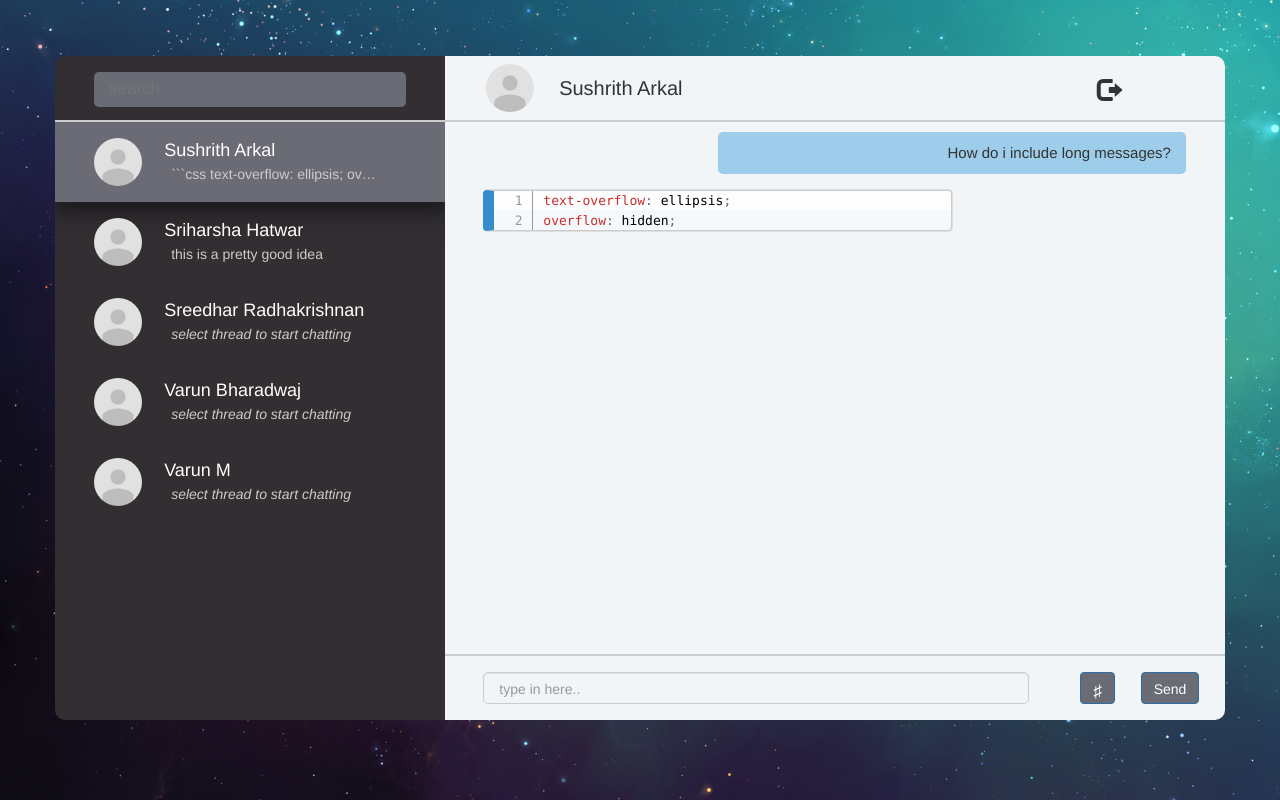
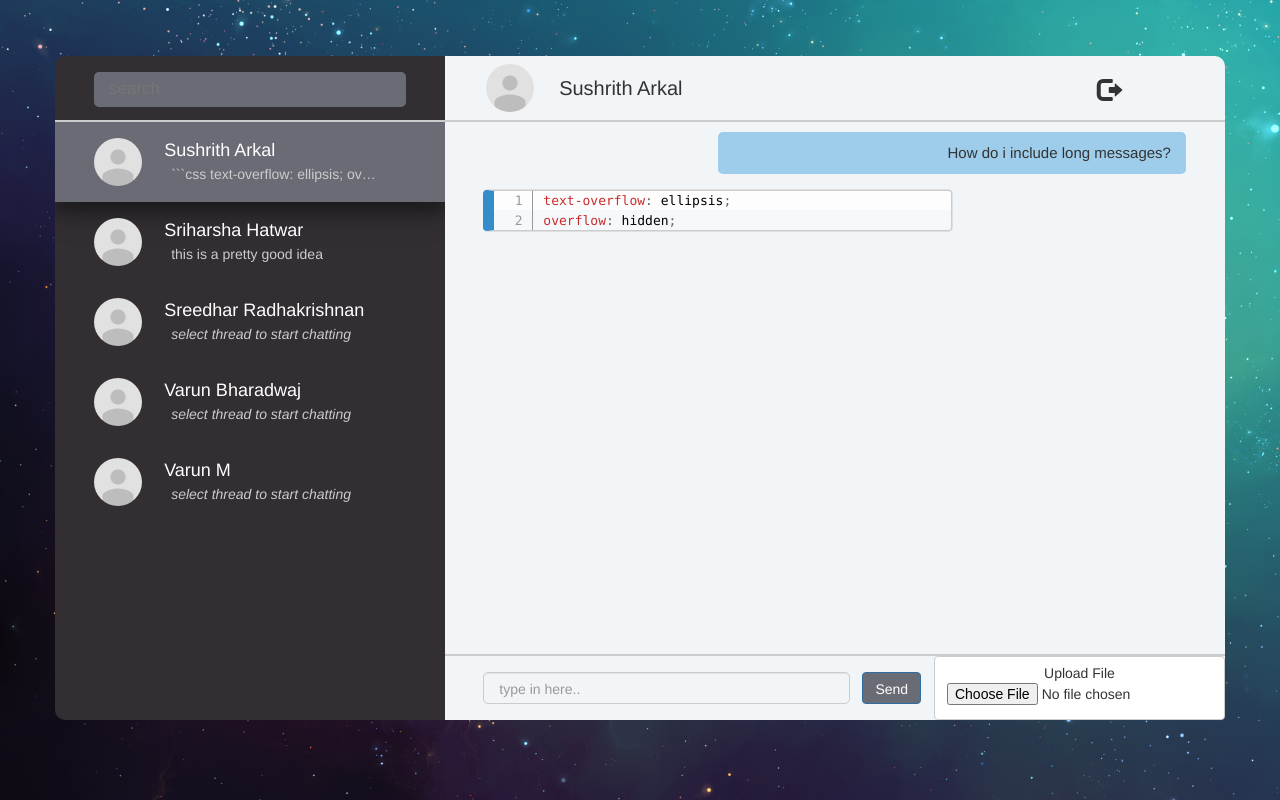
Before and after one commit to lolster/flyly-chat-app, a PHP site: page /chat.php in a window 1280 px wide. Run offline with PHP 8.4, Linux system fonts and the light colour scheme; a user stored in the database is signed in; data comes from the database, SQL or seed files in the repository; some web fonts are replaced.

Commit message:
Added ability to read from local file in msg input
Automatically detects extensions from filename and puts appropriate styling, and default styling otherwise.

````diff
--- /dev/null
+++ b/public/javascripts/fileRead.js
@@ -0,0 +1,36 @@
+$(window).on('load', ()=>{
+	var re = /(?:\.([^.]+))?$/;
+
+	var mappings = {};
+	mappings['py'] = 'python';
+	mappings['c'] = 'c';
+	mappings['cpp'] = 'cpp';
+	mappings['java'] = 'java';
+	mappings['js'] = 'javascript';
+	mappings['txt'] = '';
+	mappings['php'] = 'php';
+	mappings['css'] = 'css';
+	mappings['html'] = 'html';
+	mappings['sql'] = 'sql';
+
+	$('#file-in').on('change', (event) => {
+		if(event.target.value && event.target.value.length != 0) {
+			var ext = re.exec(event.target.value)[1];
+			console.log("filename ext: " + ext);
+			var file = event.target.files[0];
+			var reader = new FileReader();
+			reader.onload = function(e) {
+				// console.log(mappings);
+				// console.log(ext);
+				// console.log(mappings[ext]);
+				// console.log(this.result);
+				if(mappings[ext])
+					$('#msg-box').val('```' + mappings[ext] + '\n' + this.result + '\n```\n');
+				else
+					$('#msg-box').val('```' + '\n' + this.result + '\n```\n');
+			}
+			reader.readAsText(file);
+			event.target.value = "";
+		}
+	})
+});
--- a/public/stylesheets/styles.css
+++ b/public/stylesheets/styles.css
@@ -469,7 +469,8 @@ a:hover {
 /* send button */
 #send-btn {
 	height: 4vh;
-	margin-right: 2vw;
+	margin-right: 1vw;
+	margin-left: 1vw;
 	background-color: #6A6C75;
 	color: white;
 	align-self: center;
--- a/views/chat.php
+++ b/views/chat.php
@@ -31,6 +31,7 @@
 		<script src="../public/javascripts/sendMsg.js"></script>
 		<script src="../public/javascripts/selectThread.js"></script>
 		<script src="../public/javascripts/search.js"></script>
+		<script src="../public/javascripts/fileRead.js"></script>
 	</head>
 
 	<body>
@@ -69,9 +70,12 @@
 					<div id="msg-input">
 						<textarea id="msg-box" class="form-control" rows="2" required="required" onclick="expandChatArea()" placeholder="type in here.."></textarea>
 						<!-- button to attach file to send code -->
-						<button type="submit" id="code-btn" class="btn btn-primary" data-toggle="popover" data-trigger="hover" data-placement="top" data-content="Click to send program file/code snippet">&#9839;</button>
+						<!-- <input type="file" id="code-btn" class="btn btn-primary" data-toggle="popover" data-trigger="hover" data-placement="top" data-content="Click to send program file/code snippet" value=""> -->
 						<!-- send message -->
 						<button type="submit" id="send-btn" class="btn btn-primary">Send</button>
+						<label class="btn btn-default btn-file">
+    						Upload File <input type="file" id="file-in" hidden>
+						</label>
 					</div>
 
 				</div>
````
